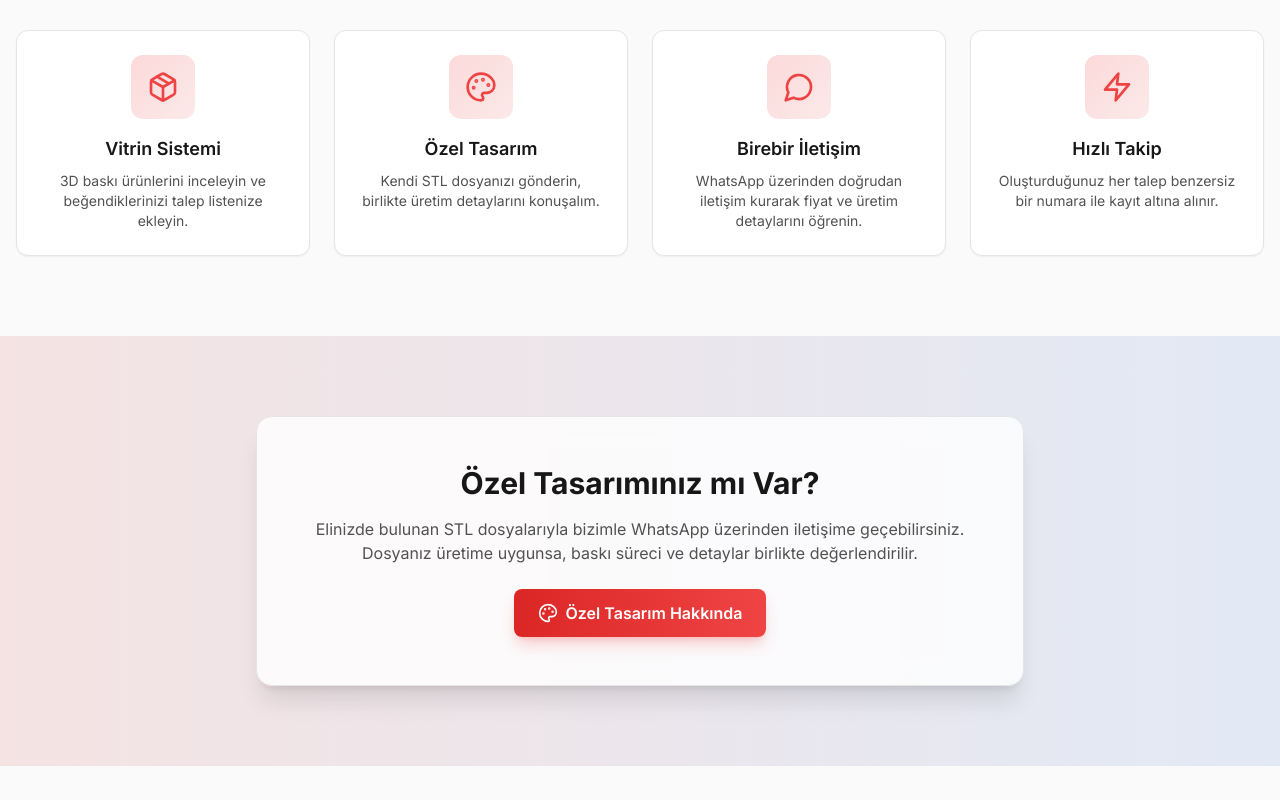
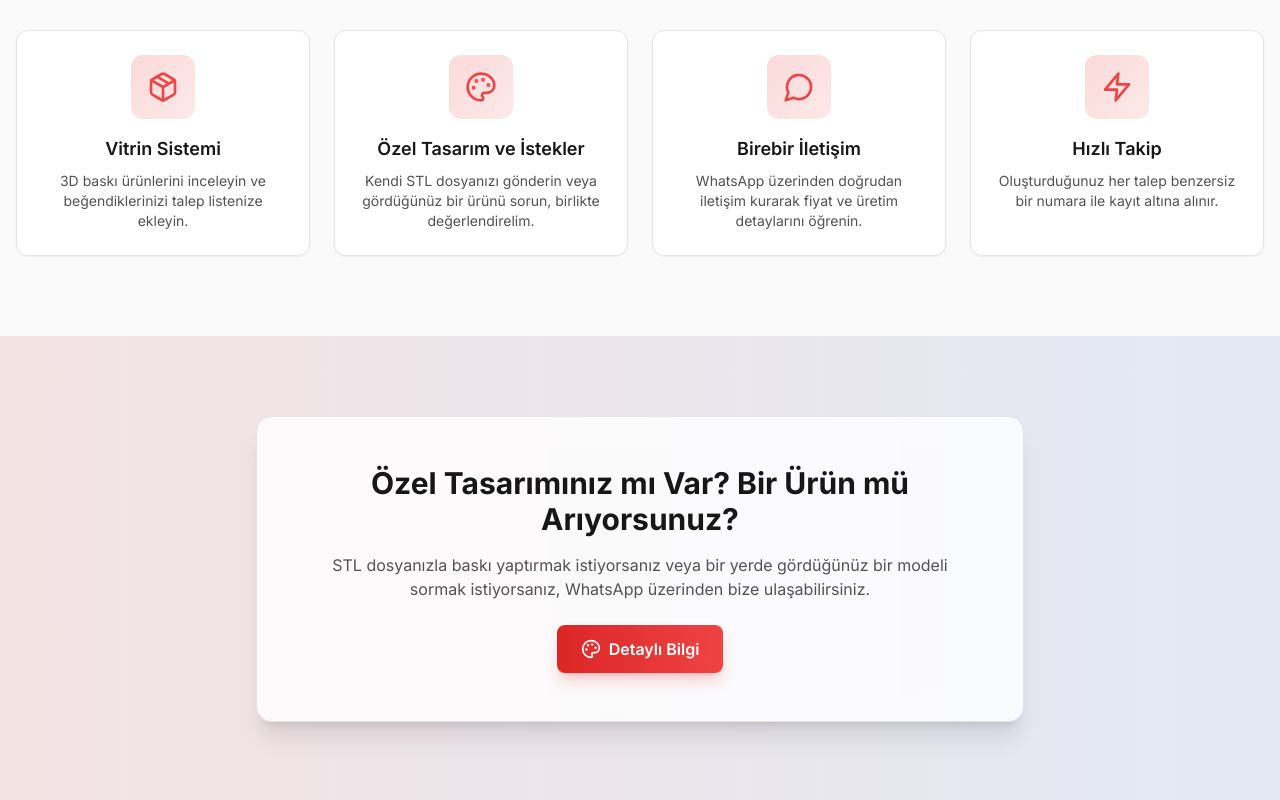
Before and after one commit to mmehmetgokce/eses3D, a React (Vite) app in the folder client/: page / in a window 1280 px wide. Shown: the part 900-1700 px from the top of the page. Built offline with nearby package versions, Linux system fonts and the light colour scheme; no server answers.

Commit message:
WhatsApp ürün listesi, özel tasarım ve istekler revizes

```diff
--- a/client/src/components/Footer.jsx
+++ b/client/src/components/Footer.jsx
@@ -44,7 +44,7 @@ const Footer = () => {
                                 </li>
                                 <li>
                                     <Link to="/ozel-tasarim" className="text-dark-400 hover:text-primary-500 text-sm transition-colors">
-                                        Özel Tasarım
+                                        Özel Tasarım ve İstekler
                                     </Link>
                                 </li>
                             </ul>
--- a/client/src/components/Header.jsx
+++ b/client/src/components/Header.jsx
@@ -12,7 +12,7 @@ const Header = () => {
     const navLinks = [
         { to: '/', label: 'Ana Sayfa' },
         { to: '/urunler', label: 'Ürünler' },
-        { to: '/ozel-tasarim', label: 'Özel Tasarım' },
+        { to: '/ozel-tasarim', label: 'Özel Tasarım ve İstekler' },
     ];
 
     return (
--- a/client/src/pages/CustomDesignPage.jsx
+++ b/client/src/pages/CustomDesignPage.jsx
@@ -1,10 +1,11 @@
 import { Link } from 'react-router-dom';
-import { MessageCircle, Upload, FileCode, AlertCircle, ArrowRight } from 'lucide-react';
+import { MessageCircle, Upload, FileCode, AlertCircle, ArrowRight, Camera, HelpCircle } from 'lucide-react';
 
 const WHATSAPP_NUMBER = '905522234619';
 
 const CustomDesignPage = () => {
-    const whatsappLink = `https://wa.me/${WHATSAPP_NUMBER}?text=${encodeURIComponent('Merhaba, özel bir 3D tasarımımı bastırmak istiyorum. STL dosyam hazır.')}`;
+    const whatsappDesign = `https://wa.me/${WHATSAPP_NUMBER}?text=${encodeURIComponent('Merhaba, özel bir 3D tasarımımı bastırmak istiyorum. STL dosyam hazır.')}`;
+    const whatsappInquiry = `https://wa.me/${WHATSAPP_NUMBER}?text=${encodeURIComponent('Merhaba, bir ürün hakkında bilgi almak istiyorum.')}`;
 
     const steps = [
         {
@@ -29,15 +30,19 @@ const CustomDesignPage = () => {
             <div className="container mx-auto px-4">
                 {/* Header */}
                 <div className="text-center max-w-2xl mx-auto mb-12">
-                    <h1 className="text-3xl md:text-4xl font-bold mb-4 text-light-900 dark:text-white">Özel Tasarım</h1>
+                    <h1 className="text-3xl md:text-4xl font-bold mb-4 text-light-900 dark:text-white">Özel Tasarım ve İstekler</h1>
                     <p className="text-light-600 dark:text-dark-400">
-                        Kendi 3D tasarımınızı mı bastırmak istiyorsunuz? STL dosyanızla birlikte
-                        WhatsApp üzerinden bize ulaşın.
+                        Kendi 3D tasarımınızı bastırmak mı istiyorsunuz? Ya da bir yerde gördüğünüz bir modeli mi arıyorsunuz?
+                        Her iki durumda da WhatsApp üzerinden bize ulaşabilirsiniz.
                     </p>
                 </div>
 
+                {/* Özel Tasarım Bölümü */}
+                <div className="max-w-3xl mx-auto mb-16">
+                    <h2 className="text-xl font-bold mb-6 text-center text-light-900 dark:text-white">🎨 Özel Tasarım (STL Dosyası)</h2>
+
                     {/* Steps */}
-                <div className="grid grid-cols-1 md:grid-cols-3 gap-6 mb-12">
+                    <div className="grid grid-cols-1 md:grid-cols-3 gap-6 mb-8">
                         {steps.map((step, index) => (
                             <div
                                 key={index}
@@ -58,20 +63,39 @@ const CustomDesignPage = () => {
                         ))}
                     </div>
 
-                {/* CTA */}
-                <div className="bg-white/80 dark:bg-dark-800/80 backdrop-blur-md border border-light-300 dark:border-dark-700 rounded-2xl p-8 md:p-12 text-center max-w-2xl mx-auto mb-12 shadow-xl">
-                    <h2 className="text-2xl font-bold mb-4 text-light-900 dark:text-white">Hazır mısınız?</h2>
-                    <p className="text-light-600 dark:text-dark-300 mb-6">
-                        Dosyanız üretime uygunsa, baskı süreci ve detaylar birlikte değerlendirilir.
-                    </p>
+                    {/* STL CTA */}
+                    <div className="text-center">
                         <a
-                        href={whatsappLink}
+                            href={whatsappDesign}
                             target="_blank"
                             rel="noopener noreferrer"
                             className="btn-whatsapp inline-flex items-center space-x-2 text-lg px-8 py-4"
                         >
                             <MessageCircle className="w-6 h-6" />
-                        <span>WhatsApp ile İletişime Geç</span>
+                            <span>STL Dosyamı Göndermek İstiyorum</span>
+                        </a>
+                    </div>
+                </div>
+
+                {/* Genel İstek / Soru Bölümü */}
+                <div className="bg-white/80 dark:bg-dark-800/80 backdrop-blur-md border border-light-300 dark:border-dark-700 rounded-2xl p-8 md:p-12 text-center max-w-3xl mx-auto mb-12 shadow-xl">
+                    <div className="inline-flex items-center justify-center w-16 h-16 bg-blue-500/20 rounded-xl text-blue-500 mb-4">
+                        <HelpCircle className="w-8 h-8" />
+                    </div>
+                    <h2 className="text-2xl font-bold mb-4 text-light-900 dark:text-white">Bir Ürün mü Arıyorsunuz?</h2>
+                    <p className="text-light-600 dark:text-dark-300 mb-6">
+                        Bir videoda, sosyal medyada veya başka bir yerde gördüğünüz bir modeli mi istiyorsunuz?
+                        Ekran görüntüsü, video veya fotoğrafını WhatsApp üzerinden bize gönderin,
+                        sizin için üretip üretemeyeceğimize birlikte bakalım.
+                    </p>
+                    <a
+                        href={whatsappInquiry}
+                        target="_blank"
+                        rel="noopener noreferrer"
+                        className="btn-primary inline-flex items-center space-x-2 text-lg px-8 py-4"
+                    >
+                        <Camera className="w-6 h-6" />
+                        <span>Gördüğüm Bir Ürünü Sormak İstiyorum</span>
                     </a>
                 </div>
 
@@ -85,7 +109,7 @@ const CustomDesignPage = () => {
                                 <li>• Site üzerinden dosya yükleme yapılmamaktadır. Tüm dosya transferleri WhatsApp üzerinden gerçekleşir.</li>
                                 <li>• Fiyat; dosyanın boyutuna, karmaşıklığına ve malzeme seçimine göre değişir.</li>
                                 <li>• Her dosya üretime uygunluk açısından değerlendirilir.</li>
-                                <li>• Üretim süresi talebe göre değişiklik gösterebilir.</li>
+                                <li>• Gördüğünüz her ürünü üretme imkânımız olmayabilir, ancak elimizden geleni yapacağız.</li>
                             </ul>
                         </div>
                     </div>
--- a/client/src/pages/HomePage.jsx
+++ b/client/src/pages/HomePage.jsx
@@ -14,8 +14,8 @@ const HomePage = () => {
         },
         {
             icon: <Palette className="w-8 h-8" />,
-            title: 'Özel Tasarım',
-            description: 'Kendi STL dosyanızı gönderin, birlikte üretim detaylarını konuşalım.'
+            title: 'Özel Tasarım ve İstekler',
+            description: 'Kendi STL dosyanızı gönderin veya gördüğünüz bir ürünü sorun, birlikte değerlendirelim.'
         },
         {
             icon: <MessageCircle className="w-8 h-8" />,
@@ -122,15 +122,15 @@ const HomePage = () => {
                 <div className="container mx-auto px-4 relative z-10">
                     <div className="bg-white/80 dark:bg-dark-800/80 backdrop-blur-md border border-light-300 dark:border-dark-700 rounded-2xl p-8 md:p-12 text-center max-w-3xl mx-auto shadow-xl">
                         <h2 className="text-2xl md:text-3xl font-bold mb-4 text-light-900 dark:text-white">
-                            Özel Tasarımınız mı Var?
+                            Özel Tasarımınız mı Var? Bir Ürün mü Arıyorsunuz?
                         </h2>
                         <p className="text-light-600 dark:text-dark-300 mb-6">
-                            Elinizde bulunan STL dosyalarıyla bizimle WhatsApp üzerinden iletişime geçebilirsiniz.
-                            Dosyanız üretime uygunsa, baskı süreci ve detaylar birlikte değerlendirilir.
+                            STL dosyanızla baskı yaptırmak istiyorsanız veya bir yerde gördüğünüz bir modeli sormak istiyorsanız,
+                            WhatsApp üzerinden bize ulaşabilirsiniz.
                         </p>
                         <Link to="/ozel-tasarim" className="btn-primary inline-flex items-center space-x-2">
                             <Palette className="w-5 h-5" />
-                            <span>Özel Tasarım Hakkında</span>
+                            <span>Detaylı Bilgi</span>
                         </Link>
                     </div>
                 </div>
--- a/client/src/pages/admin/AdminRequests.jsx
+++ b/client/src/pages/admin/AdminRequests.jsx
@@ -86,14 +86,16 @@ const AdminRequests = () => {
         );
     };
 
-    // Müşteri telefonu varsa müşteriye, yoksa işletme numarasına yönlendir
+    // Müşteriye WhatsApp mesajı (ürün detayları ile)
     const getWhatsAppLink = (request) => {
         const targetNumber = request.customerPhone || WHATSAPP_NUMBER;
-        const isCustomer = !!request.customerPhone;
 
-        const message = isCustomer
-            ? `Merhaba ${request.customerName || ''} ${request.customerSurname || ''}, ${request.requestId} numaralı talebiniz hakkında bilgi vermek istiyoruz.`
-            : `Merhaba, ${request.requestId} numaralı talep hakkında:\n\nÜrün Sayısı: ${request.items?.length || 0}`;
+        // Ürün listesini oluştur
+        const itemsList = request.items?.map(item =>
+            `• ${item.productName || item.product?.name || 'Ürün'} - ${item.quantity} adet`
+        ).join('\n') || '';
+
+        const message = `Merhaba ${request.customerName || ''} ${request.customerSurname || ''}, ${request.requestId} numaralı talebiniz hakkında bilgi vermek istiyoruz.\n\nTalep ettiğiniz ürünler:\n${itemsList}`;
 
         return `https://wa.me/${targetNumber}?text=${encodeURIComponent(message)}`;
     };
```
Lines whose indentation alone changed are shown as unchanged.
